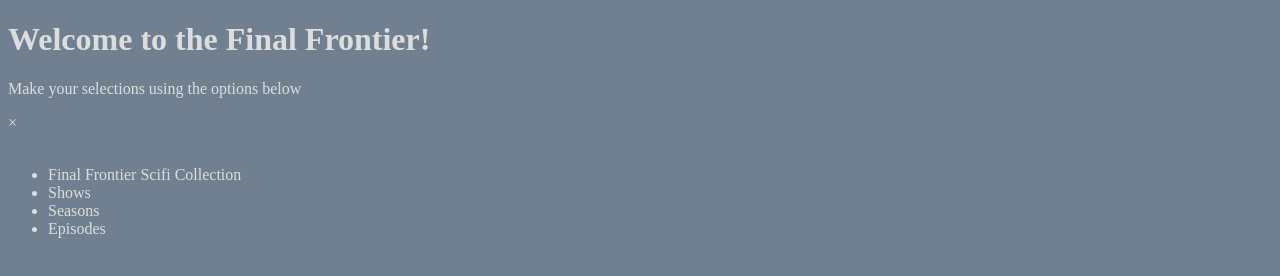
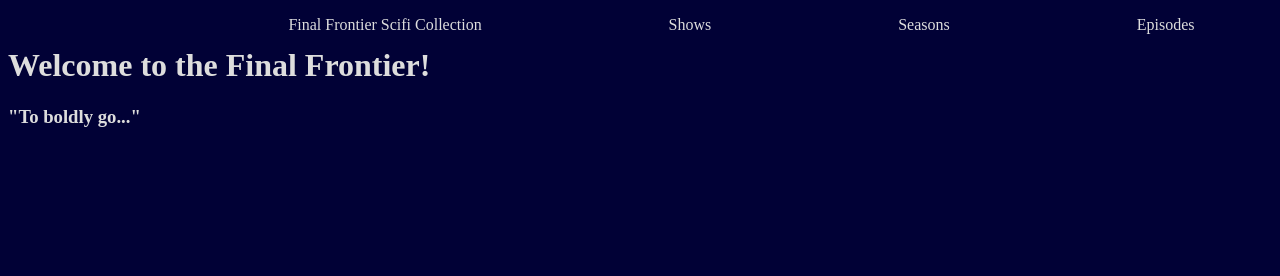
Before and after one commit to ladejesus/SciFiCollection, a website built with Parcel: page parcel-frontend/index.html in a window 1280 px wide. Built offline with nearby package versions, Linux system fonts and the light colour scheme.

Commit message:
changed some background color in CSS and text in index.html

```diff
--- a/parcel-frontend/index.html
+++ b/parcel-frontend/index.html
@@ -12,14 +12,16 @@
 
     <div id="sidebar">
     </div>
-        <div id="main-info">
-            <h1>Welcome to the Final Frontier!</h1>
-            <p>Make your selections using the options below</p>
-        </div>
-         <div>
+
+        <div>
             <span id='closebutton'>&times;</span>
-          </div>
-        </div>
+       </div>
+
+            <div id="main-info">
+                 <h1>Welcome to the Final Frontier!</h1>
+                 <h3>"To boldly go..."</h3>
+            </div>
+   </div>
 
 </body>
 <nav>
--- a/parcel-frontend/style.css
+++ b/parcel-frontend/style.css
@@ -1,4 +1,30 @@
 *{
-    background-color:slategray;
+    background-color:rgb(1, 1, 54);
     color: #DDD
 }
+
+
+
+
+nav{
+    top: 0;
+    background-color:rgb(1, 1, 54);
+    position: fixed;
+    width: 100%;
+    }
+        nav ul{
+            background-color:rgb(1, 1, 54);
+            display: flex;
+            flex-flow: row;
+            justify-content: space-around;
+            list-style: none;
+            padding-left: 0;
+        }
+
+        nav li{
+            background-color: rgb(1, 1, 54);
+        }
+
+        li:hover{
+            cursor: pointer;
+        }
```
